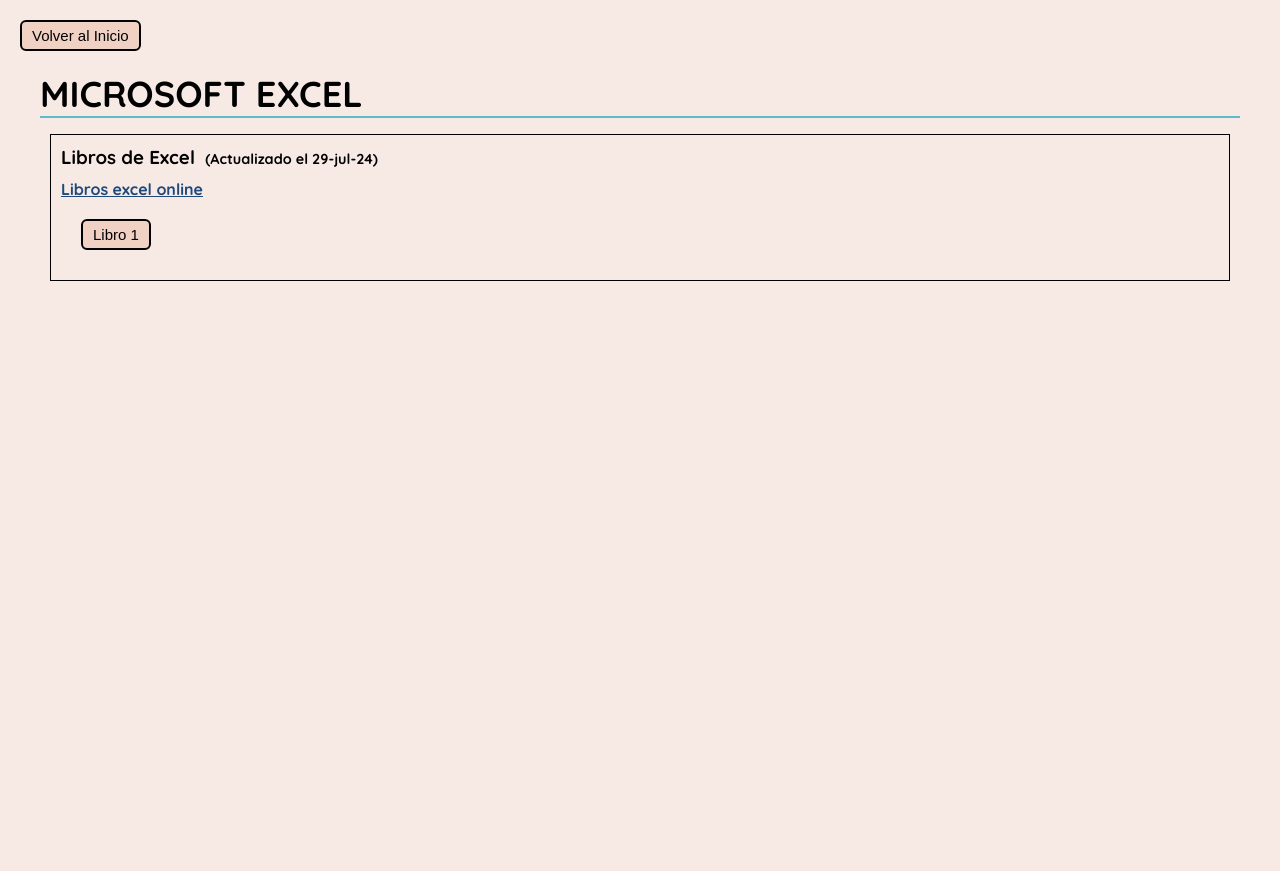
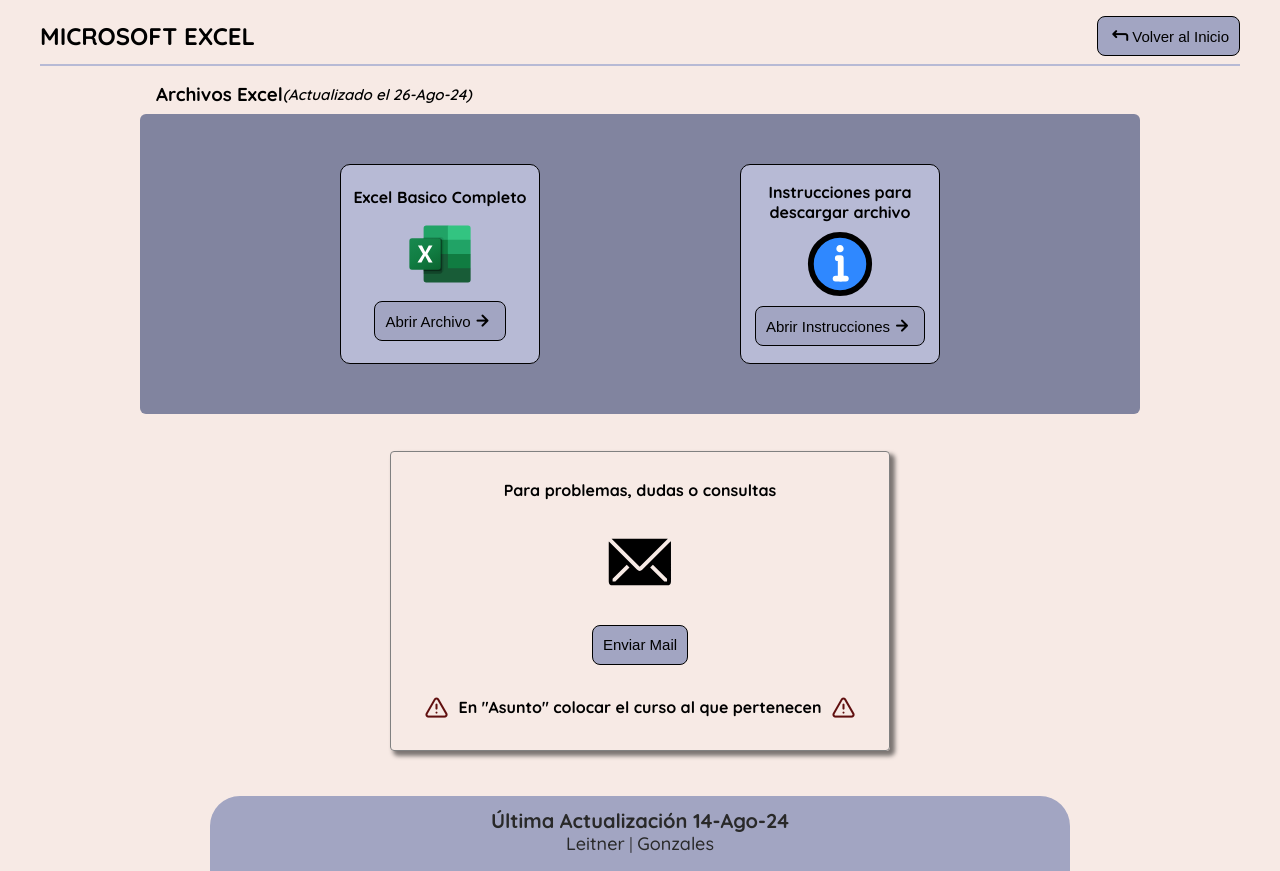
Before and after one commit to leitnergaston/HaciendoCursos, a plain HTML site: page InformaticaBasica/Excel/index.html in a window 1280 px wide. Before the commit the page ends 800 px from the top, so only its background shows below. Drawn offline with nearby package versions, Linux system fonts and the light colour scheme.

Commit message:
Pagina informatica basica/excel modificada
Modificacion de html y css de toda esa pagina

```diff
--- /dev/null
+++ b/InformaticaBasica/Excel/Css/styles.css
@@ -0,0 +1,254 @@
+@import url('https://fonts.googleapis.com/css2?family=Quicksand:wght@300..700&display=swap');
+
+:root {
+    --title-font-size: 2.25rem;
+    --subtitle-font-size: 1.30rem;
+    --minititle-font-size: 1rem;
+    --description-font-size: .9rem;
+
+    --color-bg: #f7eae5;
+    --color-primary: #292929;
+    --color-secondary: #b7bad5;
+}
+
+* {
+    margin: 0;
+    padding: 0;
+    box-sizing: border-box;
+    text-decoration: none;
+    list-style: none;
+}
+
+html {
+    scroll-behavior: smooth;
+}
+
+body {
+    font-family: "Quicksand", sans-serif;
+    background-color: var(--color-bg);
+}
+
+.hr {
+    border: 1px solid var(--color-secondary);
+    margin: .5rem 0 1rem 0;
+}
+
+.btn {
+    display: flex;
+    align-items: center;
+    height: 40px;
+    overflow: hidden;
+    cursor: pointer;
+    padding: 0 10px;
+    background-color: #A2A5C2;
+    color: black;
+    font-size: 15px;
+    border: 1px solid black;
+    border-radius: 8px;
+    position: relative;
+    transition: .3s ease;
+}
+
+.btn:hover {
+    background-color: var(--color-secondary);
+    filter: drop-shadow(0px 7px 4px rgba(0, 0, 0, 0.33));
+    cursor: pointer;
+}
+
+/* Iconos de los botones */
+.icon {
+    font-size: 1.5rem;
+}
+
+.container {
+    width: 100%;
+    max-width: 1200px;
+    margin: 0 auto;
+}
+
+.section {
+    margin-top: 1rem;
+}
+
+
+.header {
+    display: flex;
+    align-items: center;
+    justify-content: space-between;
+}
+
+
+/* 2do div que contiene el article que contiene las cards */
+.div-content {
+    display: flex;
+    flex-direction: column;
+    flex-wrap: wrap;
+    align-content: center;
+}
+
+/* subtitulo del articulo contenedor de cards */
+.subtitle {
+    display: flex;
+    align-items: center;
+    padding: 0 0 .5rem 1rem;
+}
+
+.subtitle span {
+    font-size: 15px;
+    font-style: italic;
+    font-weight: 600;
+}
+
+/* article contenedor de las cards */
+.container-cards {
+    display: flex;
+    padding: 1rem 0;
+    width: 1000px;
+    height: 300px;
+    background-color: #81849f;
+    border-radius: 6px;
+    justify-content: space-evenly;
+    align-items: center;
+}
+
+/* cards */
+.card {
+    display: flex;
+    width: 200px;
+    height: 200px;
+    border: 1px solid black;
+    padding: 10px;
+    border-radius: 10px;
+    flex-direction: column;
+    justify-content: space-evenly;
+    align-items: center;
+    text-align: center;
+    background-color: var(--color-secondary);
+}
+
+/* mini titulo dentro de la card */
+.minititle {
+    font-size: var(--minititle-font-size);
+}
+
+/* icono o imagen de la card */
+.img-card {
+    width: 70px;
+}
+
+
+/* contenedor de la card de consula */
+.container-consulta {
+    display: flex;
+    justify-content: center;
+    margin: 2rem 0;
+}
+
+/* Card de consulta */
+.card-consulta {
+    width: 500px;
+    height: 300px;
+    display: flex;
+    margin: 5px;
+    flex-direction: column;
+    justify-content: space-evenly;
+    align-items: center;
+    border: 1px solid grey;
+    border-radius: 4px;
+    box-shadow: 4px 4px 4px 1px rgba(0, 0, 0, 0.5);
+}
+
+/* icono de imagen de la card */
+.img-consulta {
+    width: 70px;
+}
+
+/* contenedor del icono y el titulo */
+.card-consulta div {
+    display: flex;
+    align-items: center;
+    gap: 10px;
+}
+
+/* Icono del ultimo titulo */
+.card-consulta div i {
+    font-size: 1.5rem;
+    color: #600F0F;
+}
+
+
+
+
+
+
+
+/*========== FOOTER ==========*/
+
+footer {
+    display: flex;
+    justify-content: center;
+    margin-top: 40px;
+    color: #292929;
+}
+
+footer article {
+    height: 75px;
+    width: 860px;
+    display: flex;
+    flex-direction: column;
+    justify-content: center;
+    align-items: center;
+    font-size: 20px;
+    border-radius: 30px 30px 0 0;
+    background: #A2A5C2;
+    line-height: 22px;
+}
+
+.update {
+    display: flex;
+    justify-content: center;
+    align-items: center;
+    font-weight: bold;
+}
+
+.copy {
+    display: inline-block;
+    position: relative;
+    color: var(--color-primary);
+    font-size: 18px;
+    font-weight: 500;
+}
+
+.copy:after {
+    content: "";
+    display: block;
+    margin: auto;
+    height: 2px;
+    width: 0px;
+    transition: all .4s;
+}
+
+.copy:hover:after {
+    width: 100%;
+    cursor: pointer;
+    background: #333;
+    text-decoration: underline;
+}
+
+
+#style-2::before {
+    content: "";
+    position: absolute;
+    top: 100%;
+    width: 100%;
+    height: 3px;
+    background-color: var(--link-1);
+    transform: scaleX(0);
+    transition: transform 0.3s ease-in-out;
+  }
+  #style-2:hover {
+    color: var(--link-1);
+  }
+  #style-2:hover::before {
+    transform: scaleX(1);
+  }
--- a/InformaticaBasica/Excel/index.html
+++ b/InformaticaBasica/Excel/index.html
@@ -1,12 +1,13 @@
 <!DOCTYPE html>
 <html lang="es">
+
 <head>
     <meta charset="UTF-8">
     <meta name="viewport" content="width=device-width, initial-scale=1.0">
     <title>Excel</title>
 
     <!-- estilos -->
-    <link rel="stylesheet" href="/Excel/styles.css">
+    <link rel="stylesheet" href="Css/styles.css">
 
     <!-- iconos -->
     <link rel="stylesheet" href="https://unicons.iconscout.com/release/v4.0.8/css/line.css">
@@ -14,46 +15,77 @@
 </head>
 
 <body>
-    <header>
-        <a href="/index.html"><button class="btn">Volver al Inicio</button></a>
-    </header>
-    <main class="main container">
-        <section class="sectionExcel">
-            <header>
-                <h1 class="title">MICROSOFT EXCEL</h1>
-            </header>
-            <hr class="hr">
+    <main class="container">
+        <section class="section">
+            <div class="div-header">
+                <div class="header">
+                    <h1 class="title">MICROSOFT EXCEL</h1>
+                    <a href="/index.html"><button class="btn"><i class="uil uil-corner-up-left-alt icon"></i>Volver al Inicio</button></a>
+                </div>
+                <hr class="hr">
+            </div>
 
-            <article class="articleContainer">
-                <div class="titleContainer">
-                    <h3 class="titleh3">Libros de Excel
-                        <small class="subtitle">(Actualizado el 29-jul-24)</small>
-                    </h3>
-                </div>
-                <!-- contenedor de cards -->
-                <div class="containerCards">
-                    <!-- card 1 -->
+            <!-- Contenedor del article que contiene las cards -->
+            <div class="div-content">
+                <h3 class="subtitle">Archivos Excel <span>(Actualizado el 26-Ago-24)</span></h3>
+
+                <!-- Contenedor de cards -->
+                <article class="container-cards">
+
+                    <!-- Card archivo excel -->
                     <div class="card">
-                        <h4 class="titleh4">Libros excel online</h4>
-                        <a href="https://tinyurl.com/29z456j7" target="_blank"><button class="btn">Libro 1</button></a>
+                        <h4 class="minititle">Excel Basico Completo</h4>
+                        <img src="Assets/excel-icon.svg" alt="" class="img-card">
+                        <a href="https://1drv.ms/x/s!Al3xWWn6ONYVgRTTSjC1GzM_5lGp?e=x1b4Ye" target="_blank"><button
+                                class="btn">Abrir Archivo<i class="uil uil-arrow-right icon"></i></button></a>
                     </div>
-                </div>
-            </article>
 
-            <!-- <article class="articleContainer">
-                <div class="containerCards">
+                    <!-- Card instrucciones -->
                     <div class="card">
-                        <h3 class="titleh3">Examen</h3>
-                        <a href="/Excel/Examen Excel.xlsx" class="protected-link" data-password="123456" id="loginForm"><button class="btn">Descargar</button></a>
+                        <h4 class="minititle">Instrucciones para descargar archivo</h4>
+                        <img src="Assets/info-icon.svg" alt="" class="img-card">
+                        <a href=""><button class="btn">Abrir Instrucciones<i
+                                    class="uil uil-arrow-right icon"></i></button></a>
                     </div>
-                </div>
-            </article> -->
+
+                </article>
+
+
+            </div>
 
         </section>
+
+        <!-- Tarjeta de consulta -->
+        <!-- div que contiene la card de consulta -->
+        <div class="container-consulta">
+            <div class="card-consulta">
+                <h4 class="minititle">Para problemas, dudas o consultas</h4>
+                <img src="Assets/email-icon.svg" alt="" class="img-consulta">
+                <a href="mailto:haciendocursos@outlook.com"><button class="btn">Enviar Mail</button></a>
+                <div>
+                    <i class="uil uil-exclamation-triangle"></i>
+                    <h4 class="minititle">En "Asunto" colocar el curso al que pertenecen</h4>
+                    <i class="uil uil-exclamation-triangle"></i>
+                </div>
+            </div>
+        </div>
+
+        <!-- Footer -->
+        <footer>
+            <article>
+                <p class="update">Última Actualización 14-Ago-24</p>
+                <p>
+                    <small>
+                        <a href="" class="copy">Leitner</a>
+                        |
+                        <a href="" class="copy">Gonzales</a>
+                    </small>
+                </p>
+            </article>
+        </footer>
     </main>
 
 
 </body>
-<script src="/login.js"></script>
 
 </html>
--- a/InformaticaBasica/Excel/styles.css
+++ /dev/null
@@ -1,97 +0,0 @@
-@import url('https://fonts.googleapis.com/css2?family=Quicksand:wght@300..700&display=swap');
-
-
-:root {
-    --h1-font-size: 2.25rem;
-    --h3-font-size: 1.30rem;
-    --h4-font-size: 1rem;
-    --description-font-size: .9rem;
-
-    --color-bg: #f7eae5;
-    --color-text: #292929;
-    --color-text-2: #5cbcc9;
-}
-
-* {
-    margin: 0;
-    padding: 0;
-    box-sizing: border-box;
-    text-decoration: none;
-    list-style: none;
-}
-
-html {
-    scroll-behavior: smooth;
-}
-
-body {
-    font-family: "Quicksand", sans-serif;
-    background-color: var(--color-bg);
-}
-
-.hr {
-    border: 1px solid var(--color-text-2);
-    margin-bottom: 1rem;
-}
-
-.btn {
-    display: inline-block;
-    max-width: 12em;
-    overflow: hidden;
-    cursor: pointer;
-    margin: 20px;
-    padding: 5px 10px;
-    font-size: 15px;
-    z-index: 1;
-    background-color: #f0d1c4;
-    color: black;
-    border: 2px solid black;
-    border-radius: 6px;
-    position: relative;
-    transition: .3s ease;
-}
-
-.btn:hover {
-    background-color: var(--color-text-2);
-    cursor: pointer;
-}
-
-.container {
-    width: 100%;
-    max-width: 1200px;
-    margin: 0 auto;
-}
-
-.title {
-    font-size: var(--h1-font-size);
-}
-
-.articleContainer {
-    border: 1px solid black;
-    margin: 10px;
-    padding: 10px;
-}
-
-.titleContainer {
-    margin-bottom: 10px;
-}
-
-
-.titleh4 {
-    font-size: var(--h4-font-size);
-    color: #1e497a;
-    text-decoration: underline;
-}
-
-.subtitle {
-    font-size: var(--description-font-size);
-    margin: 0 5px;
-}
-
-.containerCards {
-
-}
-
-.card{
-
-}
--- a/WordYExcel/Css/styles.css
+++ b/WordYExcel/Css/styles.css
@@ -7,8 +7,8 @@
     --description-font-size: .5rem;
 
     --color-bg: #f7eae5;
-    --color-text: #292929;
-    --color-2: #B7BAD5;
+    --color-primary: #292929;
+    --color-secondary: #B7BAD5;
 }
 
 * {
@@ -29,7 +29,7 @@
 }
 
 .hr {
-    border: 1px solid var(--color-2);
+    border: 1px solid var(--color-secondary);
     margin: .5rem 0 1rem 0;
 }
 
@@ -50,7 +50,7 @@
 }
 
 .btn:hover {
-    background-color: var(--color-2);
+    background-color: var(--color-secondary);
     filter: drop-shadow(0px 7px 4px rgba(0, 0, 0, 0.33));
     cursor: pointer;
 }
@@ -92,7 +92,7 @@
     border-radius: 10px;
 }
 
-.card h3 {
+.subtitle {
     display: flex;
     align-items: center;
     gap: 10px;
```
Also changed, not shown: WordYExcel/index.html (+4 -4 lines), index.html (+2 -1 lines), Assets/informaticaBasica-icon.svg (added), Assets/informaticaBasicaIcon.svg (deleted), InformaticaBasica/Excel/Assets/email-icon.svg (added), InformaticaBasica/Excel/Assets/excel-icon.svg (added), InformaticaBasica/Excel/Assets/info-icon.svg (added), 1 other file.
